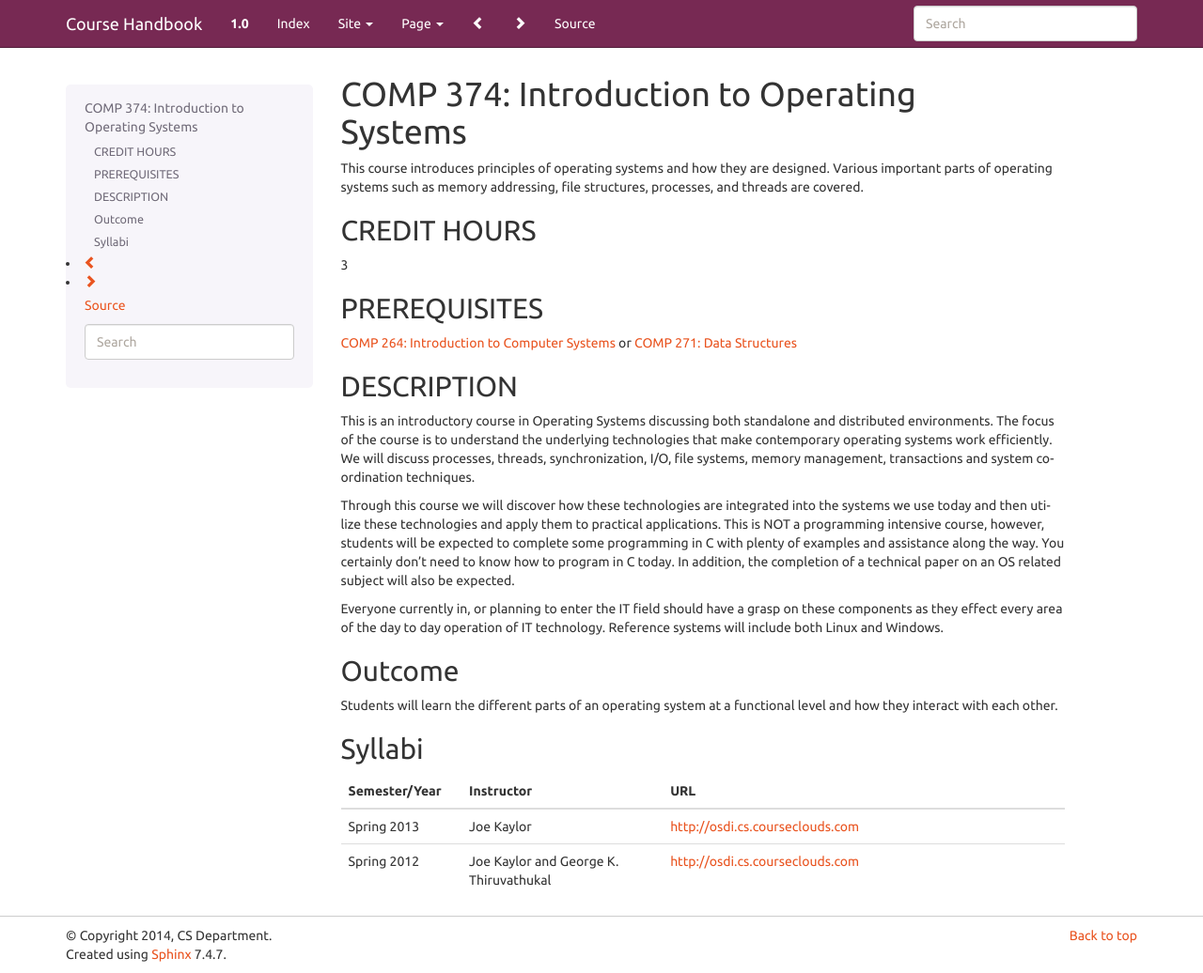
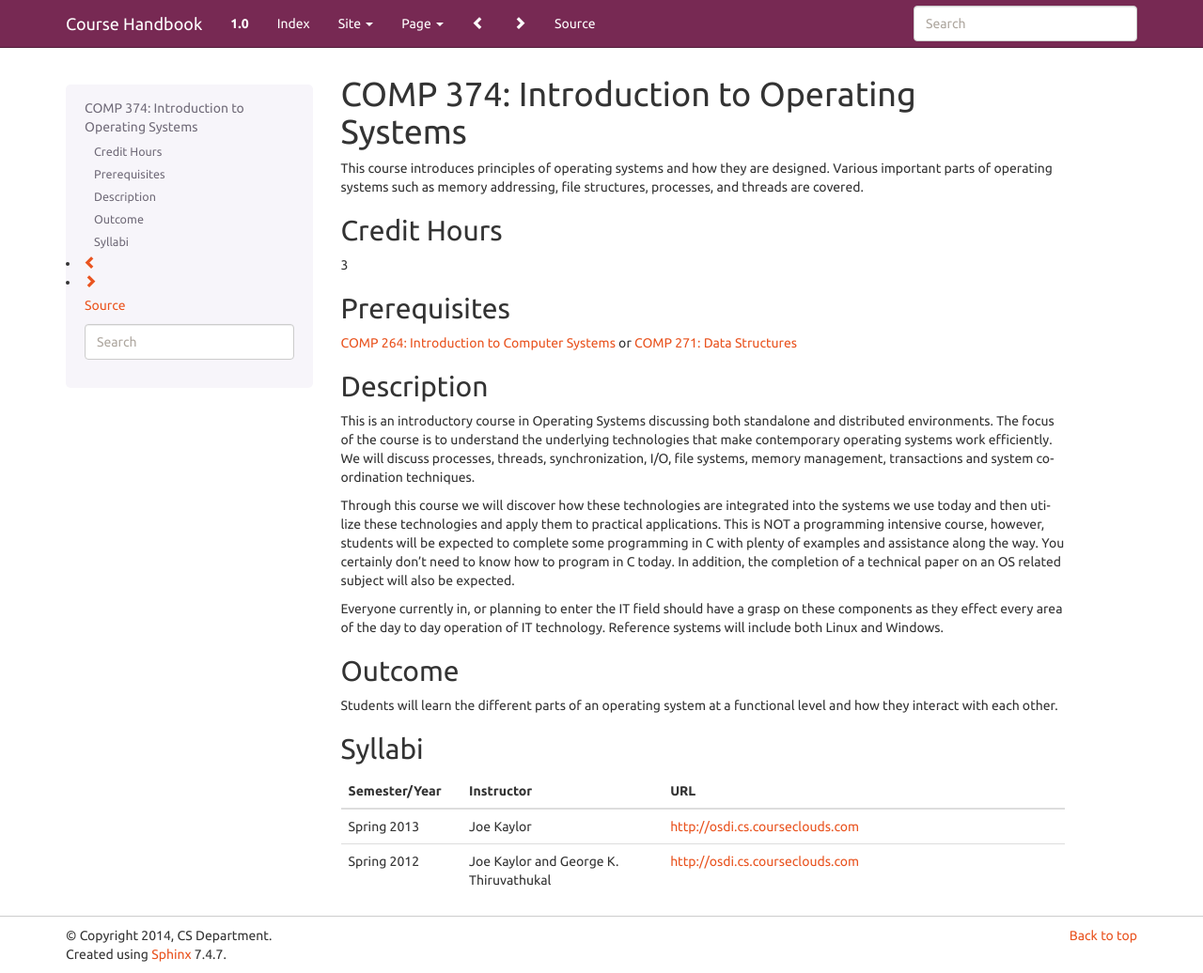
Before and after one commit to kyang5/coursedescriptions, a Sphinx documentation site: the page built from source/comp374.rst, in a window 1280 px wide and 1036 px high. Shown: the whole window at 94% size. Built offline with Sphinx 7.4.7, drawn with Linux system fonts in a browser that asks for light colours.

```diff
--- a/source/comp374.rst
+++ b/source/comp374.rst
@@ -6,17 +6,17 @@ COMP 374: Introduction to Operating Systems
 
 This course introduces principles of operating systems and how they are designed.  Various important parts of operating systems such as memory addressing, file structures, processes, and threads are covered.
 
-CREDIT HOURS
+Credit Hours
 -------------------
 
 3
 
-PREREQUISITES
+Prerequisites
 --------------------
 
 :doc:`comp264` or :doc:`comp271`
 
-DESCRIPTION
+Description
 --------------------
 
 This is an introductory course in Operating Systems discussing both standalone
```
